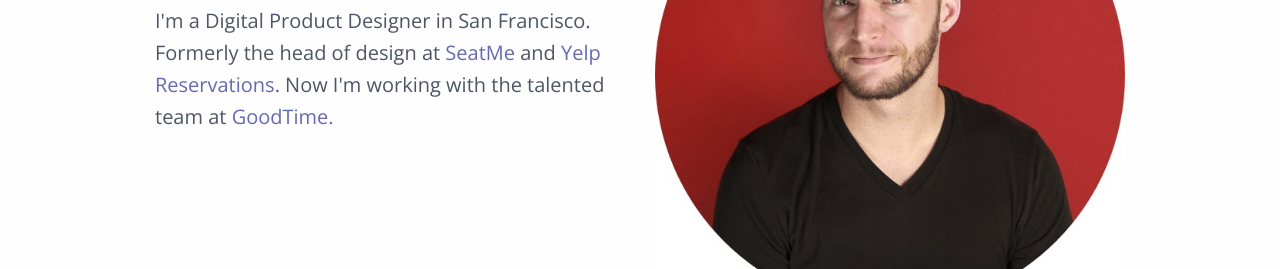
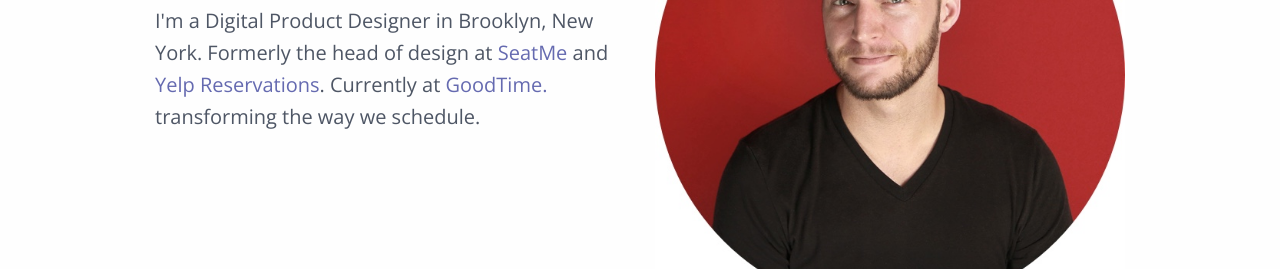
Before and after one commit to silasgodfrey/silasgodfrey.github.io, a plain HTML site: page index.html in a window 1280 px wide. Shown: the part 683-952 px from the top of the page. Drawn offline with nearby package versions, Linux system fonts and the light colour scheme; a script that the page names is missing.

Commit message:
update paragraph

```diff
--- a/index.html
+++ b/index.html
@@ -6,7 +6,7 @@
     <title>Silas Godfrey</title>
     <link rel="stylesheet" type="text/css" href="css/foundation.css">
     <link href="https://fonts.googleapis.com/css?family=Open+Sans:300,400,600|Roboto:100i,300" rel="stylesheet">
-	<link rel="icon" type="image/png" href="css/images/favicon.png">
+	  <link rel="icon" type="image/png" href="css/images/favicon.png">
   </head>
   <body>
     </div>
@@ -31,7 +31,7 @@
       </div>
       <div class="medium-5 columns medium-pull-6 info">
         <h2 class="section-header">Silas Godfrey</h2>
-        <p class="about animate-reveal animate-last">I'm a Digital Product Designer in San Francisco. Formerly the head of design at <a href="https://techcrunch.com/2013/07/18/yelp-acquires-online-reservation-service-seatme/" target="_blank">SeatMe</a> and <a href="https://www.yelpreservations.com/" target="_blank"> Yelp Reservations</a>. Now I'm working with the talented team at <a href="https://www.goodtime.io/" target="_blank">GoodTime.</a></p>
+        <p class="about animate-reveal animate-last">I'm a Digital Product Designer in Brooklyn, New York. Formerly the head of design at <a href="https://techcrunch.com/2013/07/18/yelp-acquires-online-reservation-service-seatme/" target="_blank">SeatMe</a> and <a href="https://www.yelpreservations.com/" target="_blank"> Yelp Reservations</a>. Currently at <a href="https://www.goodtime.io/" target="_blank">GoodTime.</a> transforming the way we schedule.</p>
       </div>
     </div>
 
```
